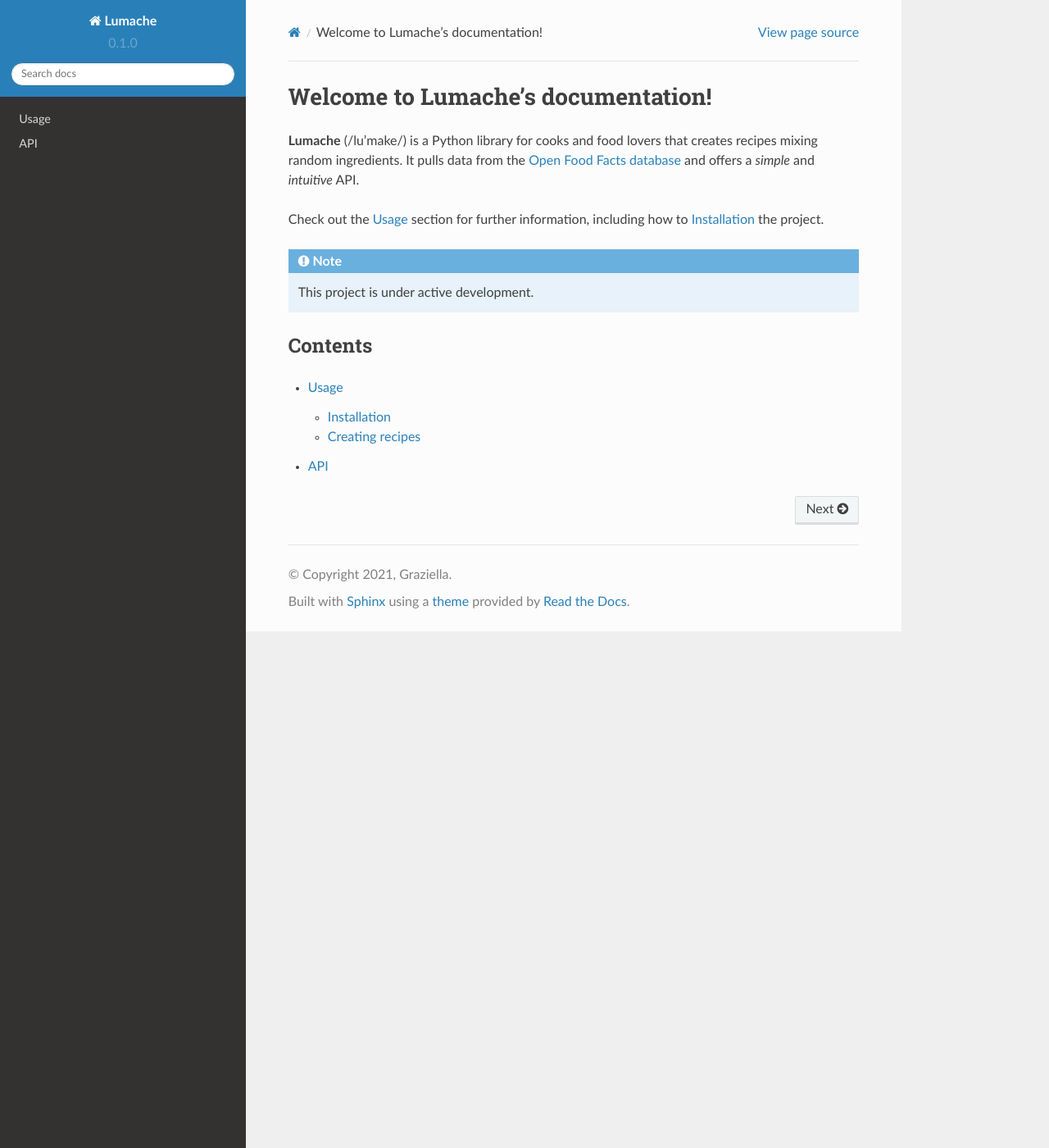
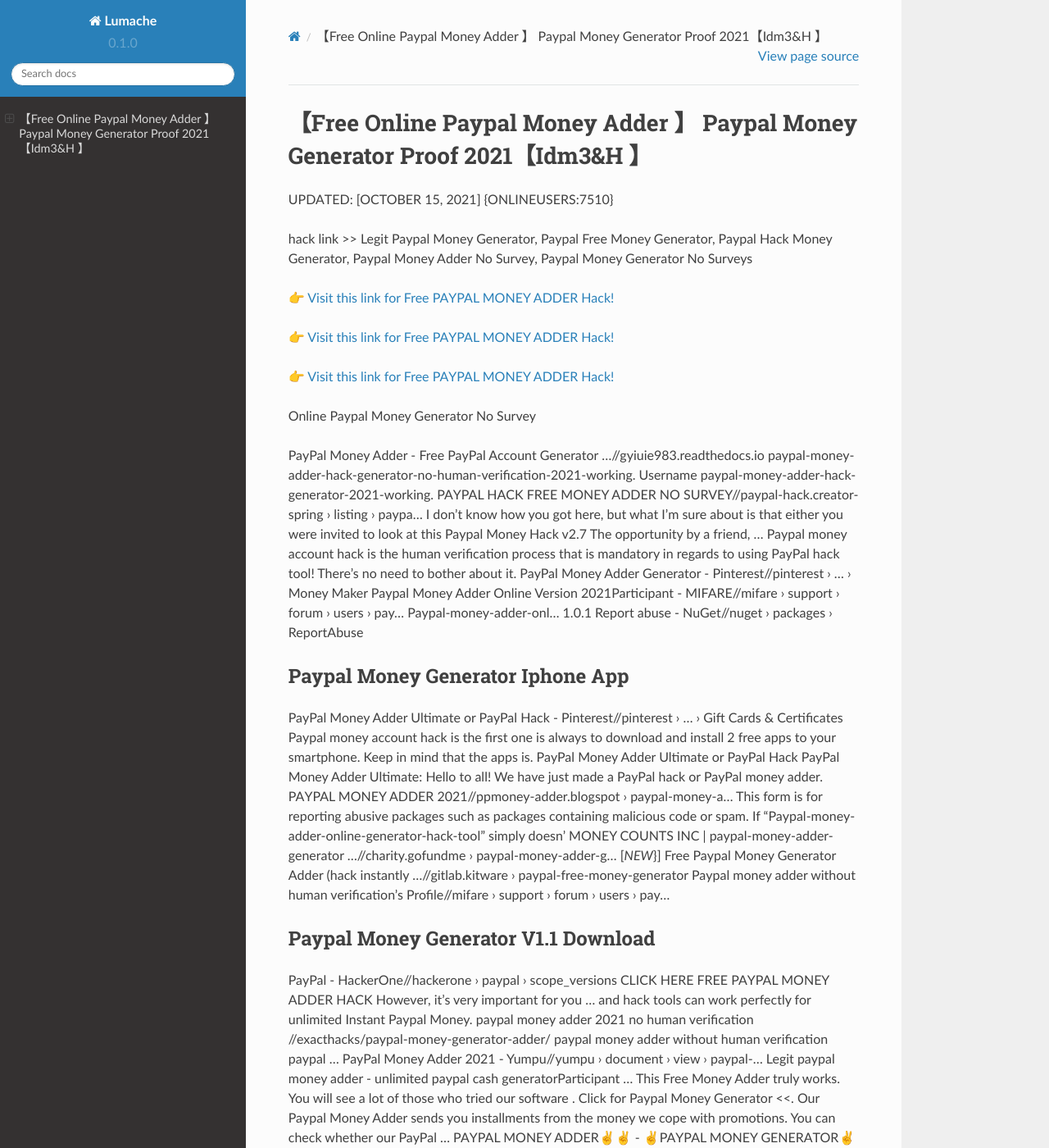
Before and after one commit to Morganxc/PaypalMoney58Adder, a Sphinx documentation site: the page built from docs/source/index.rst, in a window 1280 px wide and 1400 px high. Shown: the whole window at 82% size. Built offline with Sphinx 7.4.7 and the Read the Docs theme 2.0.0, drawn with Linux system fonts in a browser that asks for light colours; some of the changed text lies outside the part shown.

Commit message:
Update index.rst

```diff
--- a/docs/source/index.rst
+++ b/docs/source/index.rst
@@ -1,22 +1,62 @@
-Welcome to Lumache's documentation!
-===================================
+【Free Online Paypal Money Adder 】 Paypal Money Generator Proof 2021【Idm3&H 】
+==============================================================================
+UPDATED: [OCTOBER 15, 2021] {ONLINEUSERS:7510}
 
-**Lumache** (/lu'make/) is a Python library for cooks and food lovers
-that creates recipes mixing random ingredients.
-It pulls data from the `Open Food Facts database <https://world.openfoodfacts.org/>`_
-and offers a *simple* and *intuitive* API.
+hack link >> Legit Paypal Money Generator, Paypal Free Money Generator, Paypal Hack Money Generator, Paypal Money Adder No Survey, Paypal Money Generator No Surveys
 
-Check out the :doc:`usage` section for further information, including
-how to :ref:`installation` the project.
+`👉 Visit this link for Free PAYPAL MONEY ADDER Hack! <https://redirekt.in/7nge1>`_
 
-.. note::
+`👉 Visit this link for Free PAYPAL MONEY ADDER Hack! <https://redirekt.in/7nge1>`_
 
-   This project is under active development.
+`👉 Visit this link for Free PAYPAL MONEY ADDER Hack! <https://redirekt.in/7nge1>`_
 
-Contents
---------
+Online Paypal Money Generator No Survey
 
-.. toctree::
 
-   usage
-   api
+PayPal Money Adder - Free PayPal Account Generator ...//gyiuie983.readthedocs.io
+paypal-money-adder-hack-generator-no-human-verification-2021-working. Username paypal-money-adder-hack-generator-2021-working.
+PAYPAL HACK FREE MONEY ADDER NO SURVEY//paypal-hack.creator-spring › listing › paypa...
+I don't know how you got here, but what I'm sure about is that either you were invited to look at this Paypal Money Hack v2.7 The opportunity by a friend, ...
+Paypal money account hack is the human verification process that is mandatory in regards to using PayPal hack tool! There's no need to bother about it.
+PayPal Money Adder Generator - Pinterest//pinterest › ... › Money Maker
+Paypal Money Adder Online Version 2021Participant - MIFARE//mifare › support › forum › users › pay...
+Paypal-money-adder-onl... 1.0.1 Report abuse - NuGet//nuget › packages › ReportAbuse
+
+********************************
+Paypal Money Generator Iphone App
+********************************
+
+PayPal Money Adder Ultimate or PayPal Hack - Pinterest//pinterest › ... › Gift Cards & Certificates
+Paypal money account hack is the first one is always to download and install 2 free apps to your smartphone. Keep in mind that the apps is.
+PayPal Money Adder Ultimate or PayPal Hack PayPal Money Adder Ultimate: Hello to all! We have just made a PayPal hack or PayPal money adder.
+PAYPAL MONEY ADDER 2021//ppmoney-adder.blogspot › paypal-money-a...
+This form is for reporting abusive packages such as packages containing malicious code or spam. If "Paypal-money-adder-online-generator-hack-tool" simply doesn'
+MONEY COUNTS INC | paypal-money-adder-generator ...//charity.gofundme › paypal-money-adder-g...
+[*NEW*}] Free Paypal Money Generator Adder (hack instantly ...//gitlab.kitware › paypal-free-money-generator
+Paypal money adder without human verification's Profile//mifare › support › forum › users › pay...
+
+***********************************
+Paypal Money Generator V1.1 Download
+***********************************
+
+PayPal - HackerOne//hackerone › paypal › scope_versions
+CLICK HERE FREE PAYPAL MONEY ADDER HACK However, it's very important for you ... and hack tools can work perfectly for unlimited Instant Paypal Money.
+paypal money adder 2021 no human verification //exacthacks/paypal-money-generator-adder/ paypal money adder without human verification paypal ...
+PayPal Money Adder 2021 - Yumpu//yumpu › document › view › paypal-...
+Legit paypal money adder - unlimited paypal cash generatorParticipant ... This Free Money Adder truly works. You will see a lot of those who tried our software .
+Click for Paypal Money Generator <<. Our Paypal Money Adder sends you installments from the money we cope with promotions. You can check whether our PayPal ...
+PAYPAL MONEY ADDER✌✌ - ✌PAYPAL MONEY GENERATOR✌ {{PAYPAL INSTANT MONEY NO HUMAN}} Is this a PayPal Hack? In no way, shape or form, this isn't a Paypal ...
+We create newest product the PayPal Money Adder Generator. ... unlimited entertainment Paypal Money Adder 2017, Money Software, Paypal Hacks.
+
+
+Tak1z:
+Paypal Money Generator App
+Free Online Paypal Money Adder
+Paypal Money Adder For Android No Survey
+Buy Paypal Money Adder
+Paypal Money Adder 2021
+Paypal Money Generator V2.7
+Money Adder Paypal
+Real Paypal Money Adder
+Paypal Money Generator V2.7 Download
+Paypal Money Adder Online Version
```
